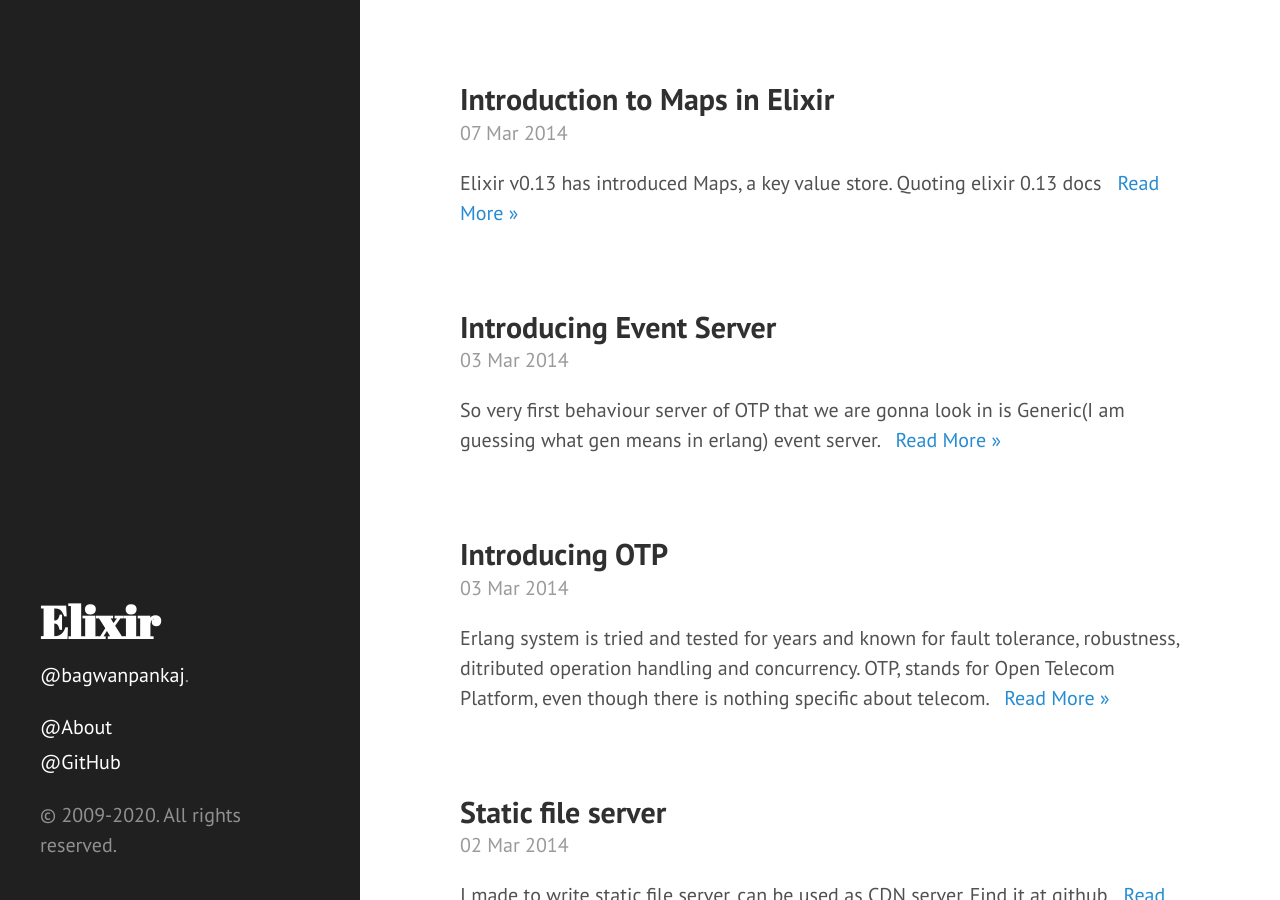
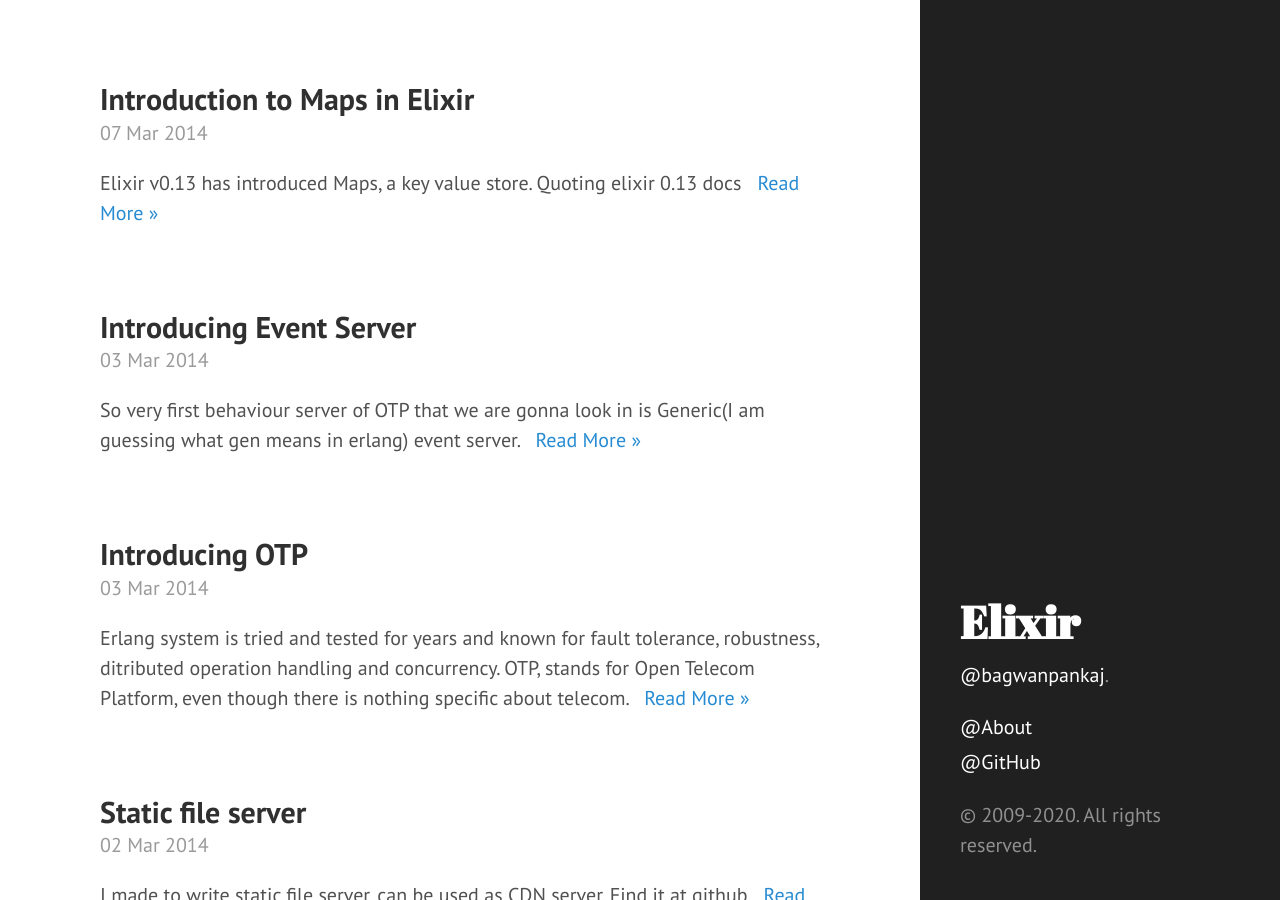
Before and after one commit to bagwanpankaj/elixir_by_example, a Jekyll site: the page built from index.html, in a window 1280 px wide and 900 px high. Built offline with Jekyll 4.4.1, drawn with Linux system fonts in a browser that asks for light colours; the list of posts is cut into pages by our own code; comment, search, counter and statistics services are not loaded.

Commit message:
Reversed the theme

```diff
--- a/_layouts/default.html
+++ b/_layouts/default.html
@@ -2,7 +2,7 @@
 <html xmlns="http://www.w3.org/1999/xhtml" xml:lang="en" lang="en-us">
   {% include head.html %}
 
-  <body class="theme-base-0g">
+  <body class="theme-base-0g layout-reverse">
     {% include sidebar.html %}
 
     <div class="content container">
```
